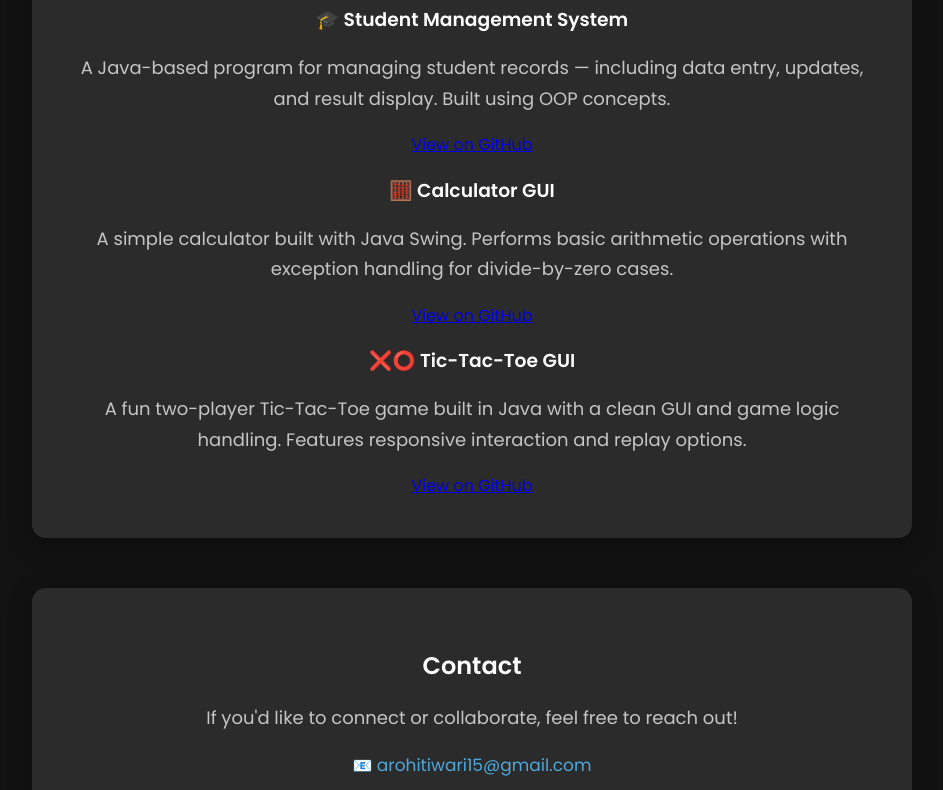
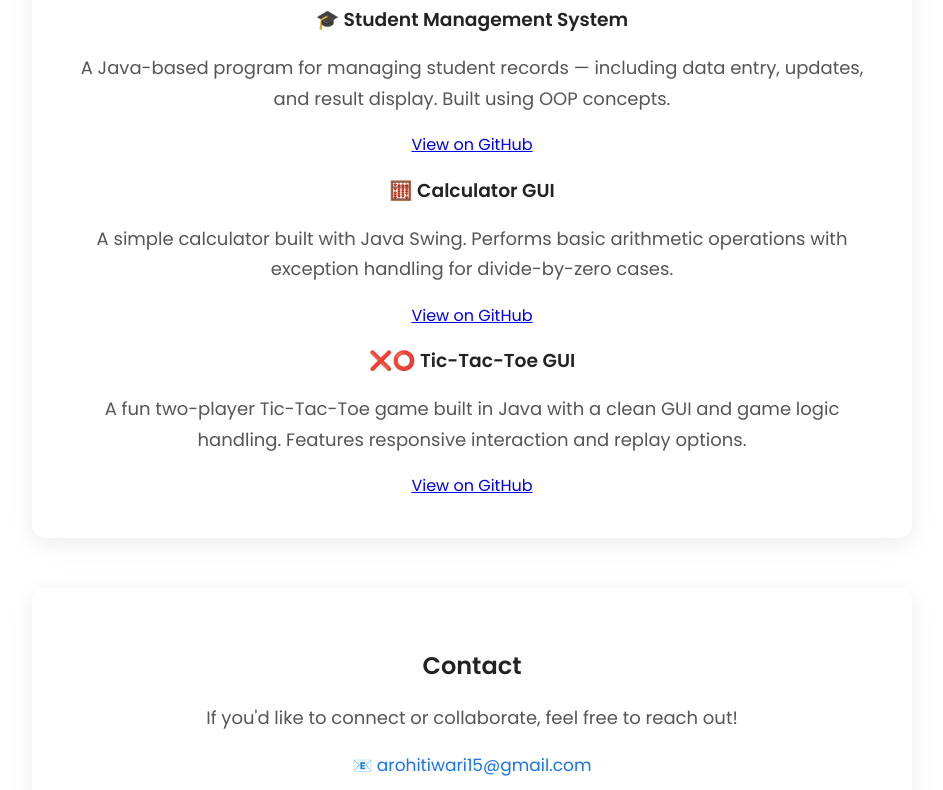
Before and after one commit to arohitiwari15/MyPortfolio, a plain HTML site: page index.html in a window 1280 px wide. Shown: the part 632-1422 px from the top of the page, without its empty margins (168-1111 px from the left). Drawn offline with Linux system fonts and the light colour scheme.

Commit message:
Upgrade portfolio to light theme CSS

```diff
--- a/style-v2.css
+++ b/style-v2.css
@@ -1,19 +1,19 @@
-/* 🌙 Clean and Professional Portfolio Design - Better Contrast */
+/* 🌞 Clean and Professional Portfolio Design - Light Theme */
 
 body {
   font-family: 'Poppins', sans-serif;
-  background-color: #1f1f1f;
-  color: #ddd;
+  background-color: #fcfcfc; /* soft off-white */
+  color: #444; /* dark gray text */
   margin: 0;
   padding: 0;
 }
 
 header {
-  background-color: #121212;
-  color: white;
+  background-color: #ffffff; /* white header */
+  color: #222; /* heading color */
   text-align: center;
   padding: 60px 20px;
-  box-shadow: 0 3px 15px rgba(0, 0, 0, 0.4);
+  box-shadow: 0 3px 15px rgba(0, 0, 0, 0.05); /* soft shadow */
 }
 
 header h1 {
@@ -23,34 +23,34 @@ header h1 {
 
 header p {
   font-size: 18px;
-  color: #c5c5c5;
+  color: #555; /* softer gray for subheading */
   margin-top: 10px;
 }
 
 section {
   margin: 50px auto;
   max-width: 800px;
-  background: #2b2b2b;
+  background: #ffffff; /* white sections/cards */
   padding: 40px;
   border-radius: 14px;
-  box-shadow: 0 6px 25px rgba(0, 0, 0, 0.3);
+  box-shadow: 0 6px 25px rgba(0, 0, 0, 0.08); /* soft shadow */
   transition: transform 0.2s ease, box-shadow 0.2s ease;
 }
 
 section:hover {
   transform: translateY(-5px);
-  box-shadow: 0 10px 30px rgba(0, 0, 0, 0.5);
+  box-shadow: 0 10px 30px rgba(0, 0, 0, 0.12); /* soft hover shadow */
 }
 
 h2 {
   text-align: center;
-  color: #ffffff;
+  color: #222; /* heading visible on light background */
   margin-bottom: 20px;
   font-weight: 600;
 }
 
 p {
-  color: #e3e3e3;
+  color: #555; /* paragraph text softer than black */
   line-height: 1.7;
   font-size: 16px;
   text-align: center;
@@ -67,22 +67,23 @@ li {
 }
 
 li a {
-  color: #4ea8de;
+  color: #1a73e8; /* soft blue links */
   font-weight: 500;
   text-decoration: none;
   font-size: 17px;
 }
 
 li a:hover {
-  color: #ffb84d;
+  color: #ff9800; /* gentle hover highlight */
 }
 
 footer {
   text-align: center;
   padding: 25px;
-  background-color: #121212;
-  color: #bbb;
+  background-color: #ffffff; /* white footer */
+  color: #666; /* soft gray */
   margin-top: 50px;
   font-size: 14px;
   letter-spacing: 0.5px;
+  box-shadow: 0 -2px 5px rgba(0, 0, 0, 0.05);
 }
```
